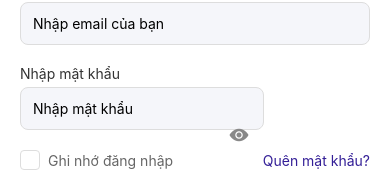
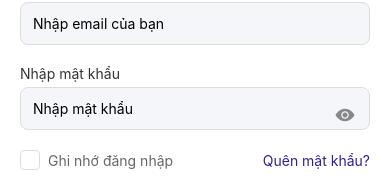
Before and after one commit to to-ten-hoang/FE_MAD_V2, a React Native app: screen /Home in a window 390 px wide. Shown: the part 224-420 px from the top of the page. Built offline with nearby package versions, Linux system fonts and the light colour scheme.

Commit message:
mướt mườn mượt

```diff
--- a/api/authApi.ts
+++ b/api/authApi.ts
@@ -25,7 +25,7 @@ export const register = async (fullName: string, email: string, password: string
       password,
       role,
     });
-    return response.data;
+    return response.data; // Trả về dữ liệu đầy đủ từ server
   } catch (error) {
     throw error;
   }
--- a/components/Common/JobCard.tsx
+++ b/components/Common/JobCard.tsx
@@ -28,7 +28,7 @@ const JobCard: React.FC<JobCardProps> = ({
     <TouchableOpacity style={styles.card} onPress={onPress}>
       {/* Header */}
       <View style={styles.headerRow}>
-        <Image source={logo} style={styles.logo} />
+        {/* <Image source={logo} style={styles.logo} /> */}
         <View style={{ flex: 1 }}>
           <Text style={styles.title}>{title}</Text>
           <Text style={styles.subtitle}>{company} ・{location}</Text>
@@ -75,7 +75,7 @@ const styles = StyleSheet.create({
   },
   title: {
     fontWeight: 'bold',
-    fontSize: 14,
+    fontSize: 16,
     color: '#1e1e1e',
   },
   subtitle: {
@@ -89,7 +89,7 @@ const styles = StyleSheet.create({
     marginBottom: 12,
   },
   salaryAmount: {
-    fontSize: 16,
+    fontSize: 14,
     fontWeight: 'bold',
     color: '#2d3436',
     marginRight: 4,
--- a/screens/Auth/LoginScreen.tsx
+++ b/screens/Auth/LoginScreen.tsx
@@ -81,18 +81,17 @@ const LoginScreen = () => {
         <Text style={styles.label}>Nhập mật khẩu</Text>
         <View style={styles.passwordContainer}>
           <TextInput
-            style={styles.input}
+            style={styles.inputPassword}
             placeholder="Nhập mật khẩu"
             value={password}
             onChangeText={setPassword}
             secureTextEntry={!showPassword}
           />
-          <TouchableOpacity onPress={() => setShowPassword(!showPassword)}>
+          <TouchableOpacity onPress={() => setShowPassword(!showPassword)} style={styles.eyeButton}>
             <Ionicons
               name={showPassword ? 'eye-off' : 'eye'}
               size={20}
               color="#888"
-              style={styles.eyeIcon}
             />
           </TouchableOpacity>
         </View>
@@ -139,6 +138,7 @@ const styles = StyleSheet.create({
     backgroundColor: '#fff',
     paddingHorizontal: 20,
     paddingTop: 50,
+    alignItems: 'center',
   },
   header: {
     alignItems: 'center',
@@ -160,6 +160,7 @@ const styles = StyleSheet.create({
     marginTop: 5,
   },
   inputContainer: {
+    width: '100%',
     marginBottom: 20,
   },
   label: {
@@ -174,21 +175,36 @@ const styles = StyleSheet.create({
     padding: 12,
     fontSize: 14,
     backgroundColor: '#f5f6fa',
+    width: '100%',
   },
   passwordContainer: {
     flexDirection: 'row',
     alignItems: 'center',
+    position: 'relative',
+    width: '100%',
   },
-  eyeIcon: {
+  inputPassword: {
+    borderWidth: 1,
+    borderColor: '#ddd',
+    borderRadius: 8,
+    padding: 12,
+    fontSize: 14,
+    backgroundColor: '#f5f6fa',
+    width: '100%',
+    paddingRight: 40, // Tạo không gian cho icon
+  },
+  eyeButton: {
     position: 'absolute',
-    right: 15,
-    top: 15,
+    right: 10,
+    top: 12,
+    padding: 5,
   },
   optionsContainer: {
     flexDirection: 'row',
     justifyContent: 'space-between',
     alignItems: 'center',
     marginBottom: 30,
+    width: '100%',
   },
   checkboxContainer: {
     flexDirection: 'row',
@@ -220,6 +236,7 @@ const styles = StyleSheet.create({
     borderRadius: 8,
     alignItems: 'center',
     marginBottom: 20,
+    width: '100%',
   },
   buttonDisabled: {
     opacity: 0.6,
--- a/screens/Auth/RegisterScreen.tsx
+++ b/screens/Auth/RegisterScreen.tsx
@@ -1,11 +1,11 @@
 import React, { useState } from 'react';
-import { View, Text, TextInput, TouchableOpacity, StyleSheet, Image, Alert } from 'react-native';
+import { View, Text, TextInput, TouchableOpacity, StyleSheet, Image, Alert, ActivityIndicator } from 'react-native';
 import { Ionicons } from '@expo/vector-icons';
 import { useNavigation } from '@react-navigation/native';
 import { NativeStackNavigationProp } from '@react-navigation/native-stack';
 import { RootStackParamList } from '../../navigation/AppNavigator';
 import { register } from '../../api/authApi';
-import { Picker } from '@react-native-picker/picker'; // Import từ thư viện mới
+import { Picker } from '@react-native-picker/picker';
 
 type NavigationProp = NativeStackNavigationProp<RootStackParamList, 'Register'>;
 
@@ -27,9 +27,9 @@ const RegisterScreen = () => {
     setLoading(true);
     try {
       const response = await register(fullName, email, password, role);
-      if (response.success) {
-        Alert.alert('Thành công', response.message || 'Đăng ký thành công', [
-          { text: 'OK', onPress: () => navigation.navigate('Login') },
+      if (response.code === 201 && response.message === 'User registered successfully') {
+        Alert.alert('Thành công', 'Đăng ký thành công. Vui lòng đăng nhập!', [
+          { text: 'OK', onPress: () => navigation.replace('Login') },
         ]);
       } else {
         Alert.alert('Lỗi', response.message || 'Đăng ký thất bại');
@@ -85,18 +85,17 @@ const RegisterScreen = () => {
         <Text style={styles.label}>Nhập mật khẩu</Text>
         <View style={styles.passwordContainer}>
           <TextInput
-            style={styles.input}
+            style={styles.inputPassword}
             placeholder="Nhập mật khẩu"
             value={password}
             onChangeText={setPassword}
             secureTextEntry={!showPassword}
           />
-          <TouchableOpacity onPress={() => setShowPassword(!showPassword)}>
+          <TouchableOpacity onPress={() => setShowPassword(!showPassword)} style={styles.eyeButton}>
             <Ionicons
               name={showPassword ? 'eye-off' : 'eye'}
               size={20}
               color="#888"
-              style={styles.eyeIcon}
             />
           </TouchableOpacity>
         </View>
@@ -110,6 +109,7 @@ const RegisterScreen = () => {
             selectedValue={role}
             onValueChange={(itemValue) => setRole(itemValue)}
             style={styles.picker}
+            itemStyle={styles.pickerItem} // Thêm itemStyle để kiểm soát font và chiều cao
           >
             <Picker.Item label="Người tìm việc" value="JOB_SEEKER" />
             <Picker.Item label="Nhà tuyển dụng" value="RECRUITER" />
@@ -123,7 +123,11 @@ const RegisterScreen = () => {
         onPress={handleRegister}
         disabled={loading}
       >
-        <Text style={styles.registerButtonText}>ĐĂNG KÝ</Text>
+        {loading ? (
+          <ActivityIndicator size="small" color="#fff" />
+        ) : (
+          <Text style={styles.registerButtonText}>ĐĂNG KÝ</Text>
+        )}
       </TouchableOpacity>
 
       {/* Liên kết Đăng nhập */}
@@ -143,6 +147,7 @@ const styles = StyleSheet.create({
     backgroundColor: '#fff',
     paddingHorizontal: 20,
     paddingTop: 50,
+    alignItems: 'center',
   },
   header: {
     alignItems: 'center',
@@ -164,6 +169,7 @@ const styles = StyleSheet.create({
     marginTop: 5,
   },
   inputContainer: {
+    width: '100%',
     marginBottom: 20,
   },
   label: {
@@ -178,25 +184,45 @@ const styles = StyleSheet.create({
     padding: 12,
     fontSize: 14,
     backgroundColor: '#f5f6fa',
+    width: '100%',
   },
   passwordContainer: {
     flexDirection: 'row',
     alignItems: 'center',
+    position: 'relative',
+    width: '100%',
   },
-  eyeIcon: {
+  inputPassword: {
+    borderWidth: 1,
+    borderColor: '#ddd',
+    borderRadius: 8,
+    padding: 12,
+    fontSize: 14,
+    backgroundColor: '#f5f6fa',
+    width: '100%',
+    paddingRight: 40, // Tạo không gian cho icon
+  },
+  eyeButton: {
     position: 'absolute',
-    right: 15,
-    top: 15,
+    right: 10,
+    top: 12,
+    padding: 5,
   },
   pickerContainer: {
     borderWidth: 1,
     borderColor: '#ddd',
     borderRadius: 8,
     backgroundColor: '#f5f6fa',
+    height: 50, // Tăng chiều cao để Picker hiển thị đầy đủ
+    justifyContent: 'center',
   },
   picker: {
+    width: '100%',
+    height: 50, // Đảm bảo chiều cao đủ để hiển thị
+  },
+  pickerItem: {
+    fontSize: 14, // Đảm bảo chữ không bị cắt
     height: 50,
-    width: '100%',
   },
   registerButton: {
     backgroundColor: '#341f97',
@@ -204,6 +230,7 @@ const styles = StyleSheet.create({
     borderRadius: 8,
     alignItems: 'center',
     marginBottom: 20,
+    width: '100%',
   },
   buttonDisabled: {
     opacity: 0.6,
--- a/screens/JobDetail/ApplyJobScreen.tsx
+++ b/screens/JobDetail/ApplyJobScreen.tsx
@@ -5,6 +5,7 @@ import { Ionicons } from '@expo/vector-icons';
 import { useNavigation, useRoute } from '@react-navigation/native';
 import { useJobStore } from '../../stores/jobStore';
 import { useUserStore } from '../../stores/userStore';
+import Animated, { FadeIn } from 'react-native-reanimated'; // Thêm animation
 
 type RouteParams = {
   jobId: string;
@@ -67,16 +68,27 @@ const ApplyJobScreen = () => {
   return (
     <SafeAreaView style={{ flex: 1, backgroundColor: '#fff' }}>
       <View style={styles.container}>
-        <TouchableOpacity onPress={() => navigation.goBack()}>
+        <TouchableOpacity onPress={() => navigation.goBack()} style={styles.header}>
           <Ionicons name="arrow-back" size={24} color="#000" />
         </TouchableOpacity>
 
-        <Image source={require('../../assets/images/google.png')} style={styles.logo} />
-        <Text style={styles.title}>{selectedJob.title}</Text>
-        <Text style={styles.subtitle}>
-          {selectedJob.recruiter}  ・  {selectedJob.location}  ・  {new Date(selectedJob.postDate).toLocaleDateString('vi-VN', { day: 'numeric', month: 'numeric' })}
-        </Text>
+        {/* Job Header Card */}
+        <Animated.View style={styles.jobHeaderCard} entering={FadeIn.duration(500)}>
+          <Text style={styles.title}>{selectedJob.title}</Text>
+          <View style={styles.subtitleContainer}>
+            <Text style={styles.subtitleItem}>
+              <Ionicons name="business" size={14} color="#6C47FF" /> {selectedJob.recruiter}
+            </Text>
+            <Text style={styles.subtitleItem}>
+              <Ionicons name="location" size={14} color="#6C47FF" /> {selectedJob.location}
+            </Text>
+            {/* <Text style={styles.subtitleItem}>
+              <Ionicons name="calendar" size={14} color="#6C47FF" /> {new Date(selectedJob.postDate).toLocaleDateString('vi-VN', { day: 'numeric', month: 'numeric' })}
+            </Text> */}
+          </View>
+        </Animated.View>
 
+        {/* <Image source={require('../../assets/images/google.png')} style={styles.logo} /> */}
         <TouchableOpacity style={styles.button} onPress={handleApply}>
           <Text style={styles.buttonText}>XÁC NHẬN ỨNG TUYỂN</Text>
         </TouchableOpacity>
@@ -87,6 +99,19 @@ const ApplyJobScreen = () => {
 
 const styles = StyleSheet.create({
   container: { flex: 1, padding: 20 },
+  header: { marginBottom: 10 },
+  jobHeaderCard: {
+    backgroundColor: '#f8f9fd',
+    padding: 20,
+    borderRadius: 12,
+    marginBottom: 20,
+    elevation: 2, // Thêm shadow trên Android
+    shadowColor: '#000', // Shadow trên iOS
+    shadowOffset: { width: 0, height: 2 },
+    shadowOpacity: 0.1,
+    shadowRadius: 4,
+    width: '100%',
+  },
   logo: {
     width: 60,
     height: 60,
@@ -95,15 +120,25 @@ const styles = StyleSheet.create({
     marginVertical: 10,
   },
   title: {
-    fontSize: 18,
+    fontSize: 24,
     fontWeight: 'bold',
+    // color: '#1e0eff',
     textAlign: 'center',
+    marginBottom: 10,
+    textShadowColor: 'rgba(0, 0, 0, 0.1)', // Hiệu ứng bóng nhẹ
+    textShadowOffset: { width: 0, height: 1 },
+    textShadowRadius: 2,
   },
-  subtitle: {
-    fontSize: 13,
-    color: '#666',
-    textAlign: 'center',
-    marginBottom: 20,
+  subtitleContainer: {
+    flexDirection: 'column',
+    gap: 6,
+  },
+  subtitleItem: {
+    fontSize: 14,
+    color: '#555',
+    flexDirection: 'row',
+    alignItems: 'center',
+    gap: 4,
   },
   button: {
     backgroundColor: '#1e0eff',
--- a/screens/JobDetail/ApplySuccessScreen.tsx
+++ b/screens/JobDetail/ApplySuccessScreen.tsx
@@ -3,6 +3,8 @@ import { View, Text, StyleSheet, Image, TouchableOpacity } from 'react-native';
 import { SafeAreaView } from 'react-native-safe-area-context';
 import { useNavigation, useRoute } from '@react-navigation/native';
 import { useJobStore } from '../../stores/jobStore';
+import Animated, { FadeIn } from 'react-native-reanimated'; // Thêm animation
+import Ionicons from 'react-native-vector-icons/Ionicons';
 
 type RouteParams = {
   jobId: string;
@@ -25,11 +27,21 @@ const ApplySuccessScreen = () => {
   return (
     <SafeAreaView style={{ flex: 1, backgroundColor: '#fff' }}>
       <View style={styles.container}>
-        <Image source={require('../../assets/images/google.png')} style={styles.logo} />
-        <Text style={styles.title}>{selectedJob.title}</Text>
-        <Text style={styles.subtitle}>
-          {selectedJob.recruiter}  ・  {selectedJob.location}  ・  {new Date(selectedJob.postDate).toLocaleDateString('vi-VN', { day: 'numeric', month: 'numeric' })}
-        </Text>
+        {/* Job Header Card */}
+        <Animated.View style={styles.jobHeaderCard} entering={FadeIn.duration(500)}>
+          <Text style={styles.title}>{selectedJob.title}</Text>
+          <View style={styles.subtitleContainer}>
+            <Text style={styles.subtitleItem}>
+              <Ionicons name="business" size={14} color="#6C47FF" /> {selectedJob.recruiter}
+            </Text>
+            <Text style={styles.subtitleItem}>
+              <Ionicons name="location" size={14} color="#6C47FF" /> {selectedJob.location}
+            </Text>
+            {/* <Text style={styles.subtitleItem}>
+              <Ionicons name="calendar" size={14} color="#6C47FF" /> {new Date(selectedJob.postDate).toLocaleDateString('vi-VN', { day: 'numeric', month: 'numeric' })}
+            </Text> */}
+          </View>
+        </Animated.View>
 
         <Image
           source={require('../../assets/images/success.png')}
@@ -38,9 +50,9 @@ const ApplySuccessScreen = () => {
         <Text style={styles.successText}>Thành công</Text>
         <Text style={styles.successDesc}>Chúc mừng, đơn ứng tuyển của bạn đã được gửi đi.</Text>
 
-        <TouchableOpacity style={styles.btnSecondary}>
+        {/* <TouchableOpacity style={styles.btnSecondary}>
           <Text style={styles.btnSecondaryText}>LIÊN HỆ VỚI NHÀ TUYỂN DỤNG</Text>
-        </TouchableOpacity>
+        </TouchableOpacity> */}
         <TouchableOpacity style={styles.btnPrimary} onPress={() => navigation.navigate('Tabs')}>
           <Text style={styles.btnPrimaryText}>QUAY LẠI TRANG CHỦ</Text>
         </TouchableOpacity>
@@ -51,9 +63,39 @@ const ApplySuccessScreen = () => {
 
 const styles = StyleSheet.create({
   container: { flex: 1, padding: 20, alignItems: 'center' },
-  logo: { width: 60, height: 60, borderRadius: 30, marginVertical: 10 },
-  title: { fontSize: 18, fontWeight: 'bold' },
-  subtitle: { fontSize: 13, color: '#666', marginBottom: 20 },
+  jobHeaderCard: {
+    backgroundColor: '#f8f9fd',
+    padding: 20,
+    borderRadius: 12,
+    marginBottom: 20,
+    elevation: 2, // Thêm shadow trên Android
+    shadowColor: '#000', // Shadow trên iOS
+    shadowOffset: { width: 0, height: 2 },
+    shadowOpacity: 0.1,
+    shadowRadius: 4,
+    width: '100%',
+  },
+  title: {
+    fontSize: 24,
+    fontWeight: 'bold',
+    // color: '#1e0eff',
+    textAlign: 'center',
+    marginBottom: 10,
+    textShadowColor: 'rgba(0, 0, 0, 0.1)', // Hiệu ứng bóng nhẹ
+    textShadowOffset: { width: 0, height: 1 },
+    textShadowRadius: 2,
+  },
+  subtitleContainer: {
+    flexDirection: 'column',
+    gap: 6,
+  },
+  subtitleItem: {
+    fontSize: 14,
+    color: '#555',
+    flexDirection: 'row',
+    alignItems: 'center',
+    gap: 4,
+  },
   successIcon: { width: 80, height: 80, marginTop: 20 },
   successText: { fontSize: 20, fontWeight: 'bold', marginTop: 16 },
   successDesc: { fontSize: 14, color: '#444', textAlign: 'center', marginTop: 6 },
--- a/screens/JobDetail/JobDetailScreen.tsx
+++ b/screens/JobDetail/JobDetailScreen.tsx
@@ -1,9 +1,10 @@
 import React, { useEffect, useState } from 'react';
-import { View, Text, StyleSheet, ScrollView, Image, TouchableOpacity, ActivityIndicator, Alert } from 'react-native';
+import { View, Text, StyleSheet, ScrollView, TouchableOpacity, ActivityIndicator, Alert } from 'react-native';
 import { SafeAreaView } from 'react-native-safe-area-context';
 import { Ionicons } from '@expo/vector-icons';
 import { useNavigation, useRoute } from '@react-navigation/native';
 import { useJobStore } from '../../stores/jobStore';
+import Animated, { FadeIn } from 'react-native-reanimated'; // Thêm animation
 
 type RouteParams = {
   jobId: string;
@@ -68,18 +69,25 @@ const JobDetailScreen = () => {
           </TouchableOpacity>
         </View>
 
-        <Image source={require('../../assets/images/google.png')} style={styles.logo} />
-        <Text style={styles.title}>{selectedJob.title}</Text>
-        <Text style={styles.subtitle}>
-          {selectedJob.recruiter}  ・  {selectedJob.location}  ・  {new Date(selectedJob.postDate).toLocaleDateString('vi-VN', { day: 'numeric', month: 'numeric' })}
-        </Text>
+        {/* Job Header Card */}
+        <Animated.View style={styles.jobHeaderCard} entering={FadeIn.duration(500)}>
+          <Text style={styles.title}>{selectedJob.title}</Text>
+          <View style={styles.subtitleContainer}>
+            <Text style={styles.subtitleItem}>
+              <Ionicons name="business" size={14} color="#6C47FF" /> {selectedJob.recruiter}
+            </Text>
+            <Text style={styles.subtitleItem}>
+              <Ionicons name="location" size={14} color="#6C47FF" /> {selectedJob.location}
+            </Text>
+          </View>
+        </Animated.View>
 
         {/* Sections */}
         <Text style={styles.sectionTitle}>Mô tả công việc</Text>
         <Text style={styles.paragraph}>{selectedJob.description}</Text>
-        <TouchableOpacity style={styles.btnOutline}>
+        {/* <TouchableOpacity style={styles.btnOutline}>
           <Text style={styles.btnOutlineText}>Xem thêm</Text>
-        </TouchableOpacity>
+        </TouchableOpacity> */}
 
         <Text style={styles.sectionTitle}>Yêu cầu công việc</Text>
         <View style={styles.list}>
@@ -129,23 +137,37 @@ const styles = StyleSheet.create({
   header: {
     marginBottom: 10,
   },
-  logo: {
-    width: 60,
-    height: 60,
-    borderRadius: 30,
-    alignSelf: 'center',
-    marginBottom: 10,
+  jobHeaderCard: {
+    backgroundColor: '#f8f9fd',
+    padding: 20,
+    borderRadius: 12,
+    marginBottom: 20,
+    elevation: 2, // Thêm shadow trên Android
+    shadowColor: '#000', // Shadow trên iOS
+    shadowOffset: { width: 0, height: 2 },
+    shadowOpacity: 0.1,
+    shadowRadius: 4,
   },
   title: {
-    fontSize: 18,
+    fontSize: 24,
     fontWeight: 'bold',
+    // color: '#1e0eff',
     textAlign: 'center',
+    marginBottom: 10,
+    textShadowColor: 'rgba(0, 0, 0, 0.1)', // Hiệu ứng bóng nhẹ
+    textShadowOffset: { width: 0, height: 1 },
+    textShadowRadius: 2,
   },
-  subtitle: {
-    fontSize: 13,
-    color: '#666',
-    textAlign: 'center',
-    marginBottom: 20,
+  subtitleContainer: {
+    flexDirection: 'column',
+    gap: 6,
+  },
+  subtitleItem: {
+    fontSize: 14,
+    color: '#555',
+    flexDirection: 'row',
+    alignItems: 'center',
+    gap: 4,
   },
   sectionTitle: {
     fontWeight: 'bold',
--- a/screens/Profile/ProfileScreen.tsx
+++ b/screens/Profile/ProfileScreen.tsx
@@ -19,7 +19,6 @@ const ProfileScreen = () => {
         <View style={styles.headerCover}>
           <Image source={require('../../assets/images/avatar.jpg')} style={styles.avatar} />
           <Text style={styles.name}>{fullName || 'Loading...'}</Text>
-          <Text style={styles.location}>California, USA</Text>
 
           <TouchableOpacity style={styles.editButton} onPress={() => navigation.navigate('EditProfile')}>
             <Ionicons name="pencil" size={14} color="#fff" />
```
